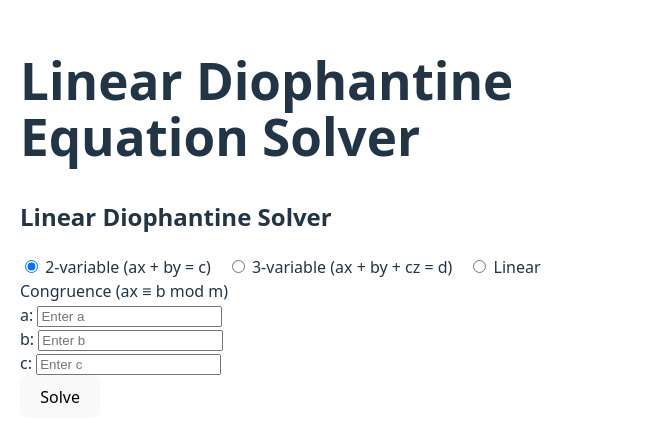
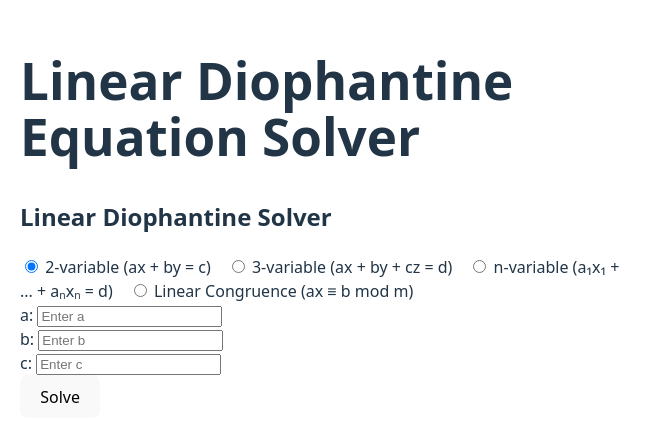
Before and after one commit to Shahryar789/linear-diophantine-solver, a React (Vite) app: page / in a window 1280 px wide. Shown: the part 182-624 px from the top of the page, without its empty margins (0-659 px from the left). Built offline with nearby package versions, Linux system fonts and the light colour scheme.

Commit message:
Updated to include n-variable mode

```diff
--- a/src/components/ModeSelector.tsx
+++ b/src/components/ModeSelector.tsx
@@ -1,4 +1,4 @@
-export type SolverMode = '2' | '3' | 'congruence';
+export type SolverMode = '2' | '3' | 'n' | 'congruence';
 
 type ModeSelectorProps = {
     mode: SolverMode;
@@ -6,7 +6,7 @@ type ModeSelectorProps = {
 };
 
 //Renders the solver mode selector
-//Keeps mode-selection UI seperate from solver and result rendering logic
+//Keeps mode-selection UI separate from solver and result rendering logic
 function ModeSelector({ mode, onModeChange }: ModeSelectorProps) {
     return (
         <div>
@@ -33,6 +33,17 @@ function ModeSelector({ mode, onModeChange }: ModeSelectorProps) {
             <label style={{ marginLeft: '1em' }}>
                 <input
                     type="radio"
+                    value="n"
+                    checked={mode === 'n'}
+                    onChange={() => onModeChange('n')}
+                />{' '}
+                n-variable (a₁x₁ + ... + aₙxₙ = d)
+
+            </label>
+
+            <label style={{ marginLeft: '1em' }}>
+                <input
+                    type="radio"
                     value="congruence"
                     checked={mode === 'congruence'}
                     onChange={() => onModeChange('congruence')}
```
